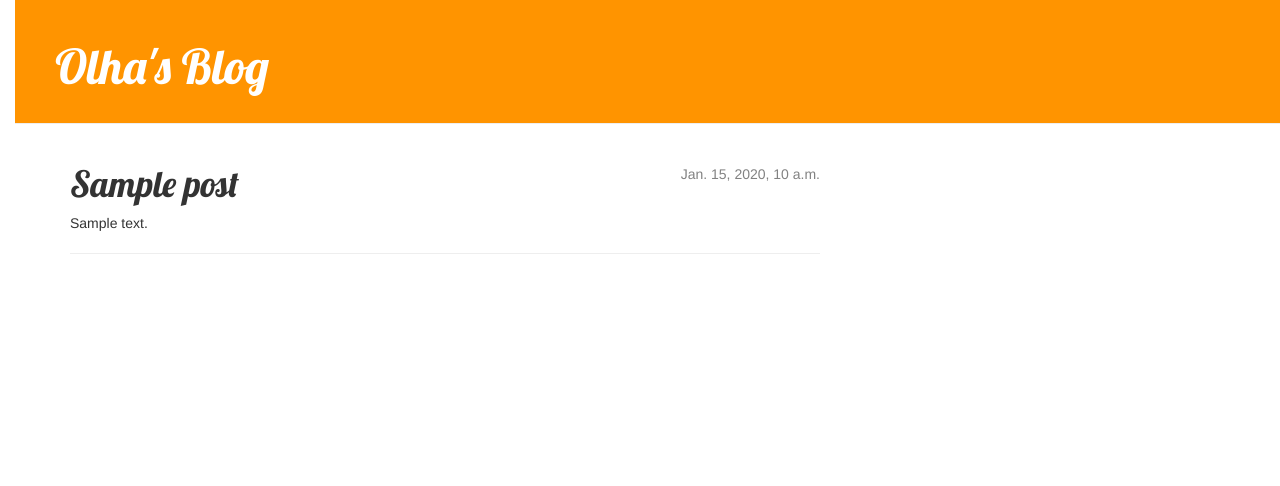
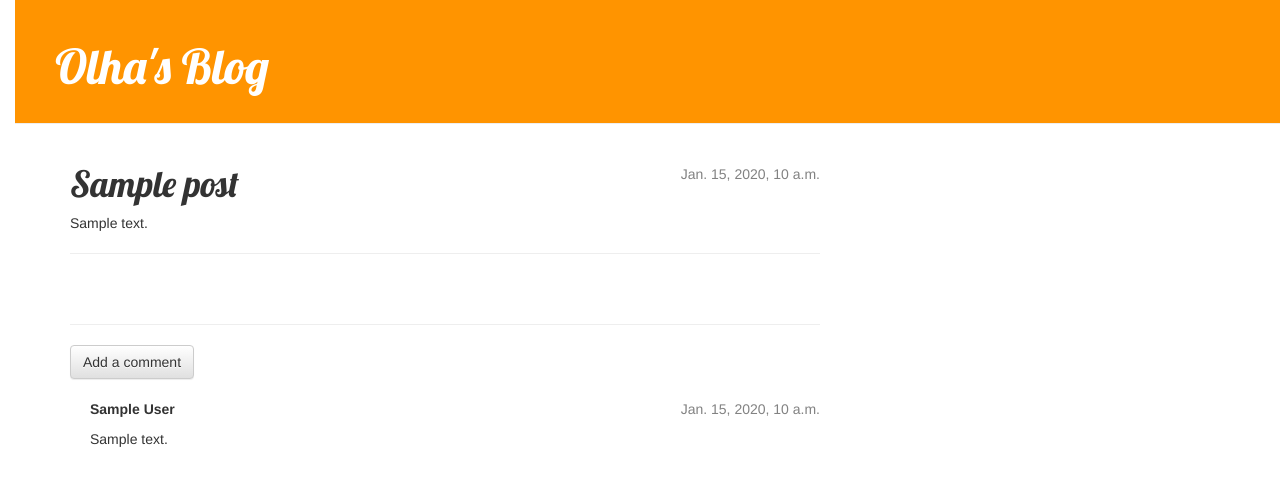
Before and after one commit to OlhaLesk/Blog_django, a Django app: page /post/1/ in a window 1280 px wide. Shown: the top 486 px of the page. Run offline with Django 3.2, Linux system fonts and the light colour scheme; tables that the repository leaves empty hold one stand-in row (values such as "Sample post"); some libraries are stand-ins or nearby versions.

Commit message:
Possibility to comment.Draft variant

```diff
--- a/blog/admin.py
+++ b/blog/admin.py
@@ -1,4 +1,6 @@
 from django.contrib import admin
 from .models import Post
+from .models import Comment
 
 admin.site.register(Post)
+admin.site.register(Comment)
--- a/blog/models.py
+++ b/blog/models.py
@@ -19,3 +19,20 @@ class Post(models.Model):
 
     def __str__(self):
         return self.title
+
+    def approved_comments(self):
+        return self.comments.filter(approved_comment=True)
+
+class Comment(models.Model):
+    post = models.ForeignKey('blog.Post', related_name='comments')
+    author = models.CharField(max_length=200)
+    text = models.TextField()
+    created_date = models.DateTimeField(default=timezone.now)
+    approved_comment = models.BooleanField(default=False)
+
+    def approve(self):
+        self.approved_comment = True
+        self.save()
+
+    def __str__(self):
+        return self.text
--- a/blog/static/css/blog.css
+++ b/blog/static/css/blog.css
@@ -55,3 +55,7 @@ h1, h2, h3, h4 {
 .post h1 a, .post h1 a:visited {
     color: #000000;
 }
+
+.comment {
+    margin: 20px 0px 20px 20px;
+}
--- a/blog/templates/blog/post_detail.html
+++ b/blog/templates/blog/post_detail.html
@@ -17,4 +17,23 @@
         <p>{{ post.text|linebreaksbr }}</p>
         <hr>
     </div>
+    <hr>
+    <a class="btn btn-default" href="{% url 'add_comment_to_post' pk=post.pk %}">Add a comment</a>
+    {% for comment in post.comments.all %}
+        {% if user.is_authenticated or comment.approved_comment %}
+            <div class="comment">
+                <div class="date">
+                    {{ comment.created_date }}
+                    {% if not comment.approved_comment %}
+                        <a class="btn btn-default" href="{% url 'comment_remove' pk=comment.pk %}"><span class="glyphicon glyphicon-remove"></span></a>
+                        <a class="btn btn-default" href="{% url 'comment_approve' pk=comment.pk %}"><span class="glyphicon glyphicon-ok"></span></a>
+                    {% endif %}
+                </div>
+                <strong>{{ comment.author }}</strong>
+                <p>{{ comment.text|linebreaks }}</p>
+            </div>
+        {% endif %}
+    {% empty %}
+        <p>No comments.</p>
+    {% endfor %}
 {% endblock %}
--- a/blog/templates/blog/post_list.html
+++ b/blog/templates/blog/post_list.html
@@ -8,6 +8,7 @@
             </div>
             <h1><a href="{% url 'post_detail' pk=post.pk %}">{{ post.title }}</a></h1>
             <p>{{ post.text|linebreaksbr }}</p>
+            <a href="{% url 'post_detail' pk=post.pk %}">Comments: {{ post.approved_comments.count }}</a>
         </div>
     {% endfor %}
 {% endblock %}
--- a/blog/urls.py
+++ b/blog/urls.py
@@ -9,4 +9,7 @@ urlpatterns = [
     url(r'^drafts/$', views.post_draft_list, name='post_draft_list'),
     url(r'^post/(?P<pk>\d+)/publish/$', views.post_publish, name='post_publish'),
     url(r'^post/(?P<pk>\d+)/remove/$', views.post_remove, name='post_remove'),
+    url(r'^post/(?P<pk>\d+)/comment/$', views.add_comment_to_post, name='add_comment_to_post'),
+    url(r'^comment/(?P<pk>\d+)/approve/$', views.comment_approve, name='comment_approve'),
+    url(r'^comment/(?P<pk>\d+)/remove/$', views.comment_remove, name='comment_remove'),
 ]
--- a/blog/views.py
+++ b/blog/views.py
@@ -1,9 +1,9 @@
 from django.shortcuts import render
 from django.utils import timezone
-from .models import Post
-from django.shortcuts import render, get_object_or_404
-from .forms import PostForm
-from django.shortcuts import redirect
+from .models import Post, Comment
+from django.shortcuts import render, get_object_or_404, redirect
+from .forms import PostForm, CommentForm
+from django.contrib.auth.decorators import login_required
 
 #for several posts on a page
 def post_list(request):
@@ -52,3 +52,28 @@ def post_remove(request, pk):
     post = get_object_or_404(Post, pk=pk)
     post.delete()
     return redirect('post_list')
+
+def add_comment_to_post(request, pk):
+    post = get_object_or_404(Post, pk=pk)
+    if request.method == "POST":
+        form = CommentForm(request.POST)
+        if form.is_valid():
+            comment = form.save(commit=False)
+            comment.post = post
+            comment.save()
+            return redirect('post_detail', pk=post.pk)
+    else:
+        form = CommentForm()
+    return render(request, 'blog/add_comment_to_post.html', {'form': form})
+
+@login_required
+def comment_approve(request, pk):
+    comment = get_object_or_404(Comment, pk=pk)
+    comment.approve()
+    return redirect('post_detail', pk=comment.post.pk)
+
+@login_required
+def comment_remove(request, pk):
+    comment = get_object_or_404(Comment, pk=pk)
+    comment.delete()
+    return redirect('post_detail', pk=comment.post.pk)
```
Also changed, not shown: blog/forms.py (+6 -1 lines), blog/templates/blog/add_comment_to_post.html (added, +10 -0 lines), blog/migrations/0003_comment.py (added), blog/migrations/0004_auto_20170515_2023.py (added).
